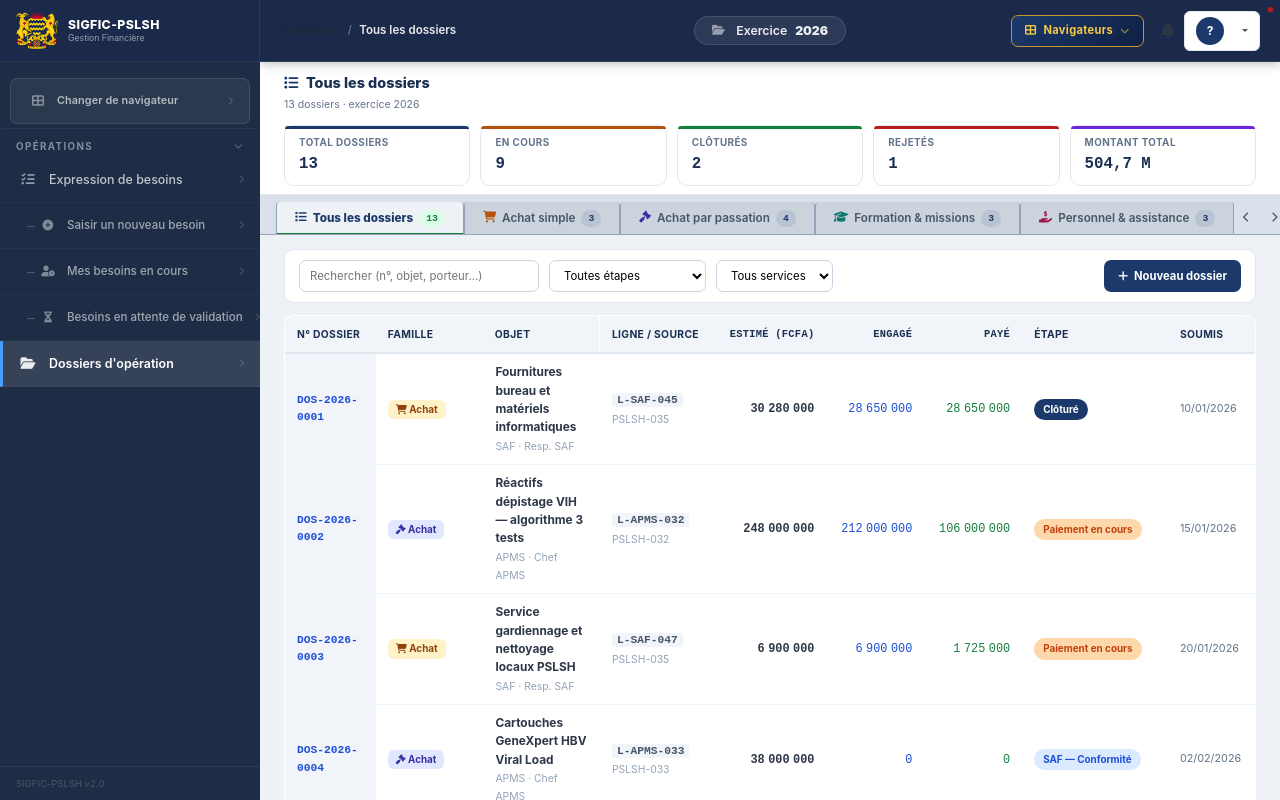
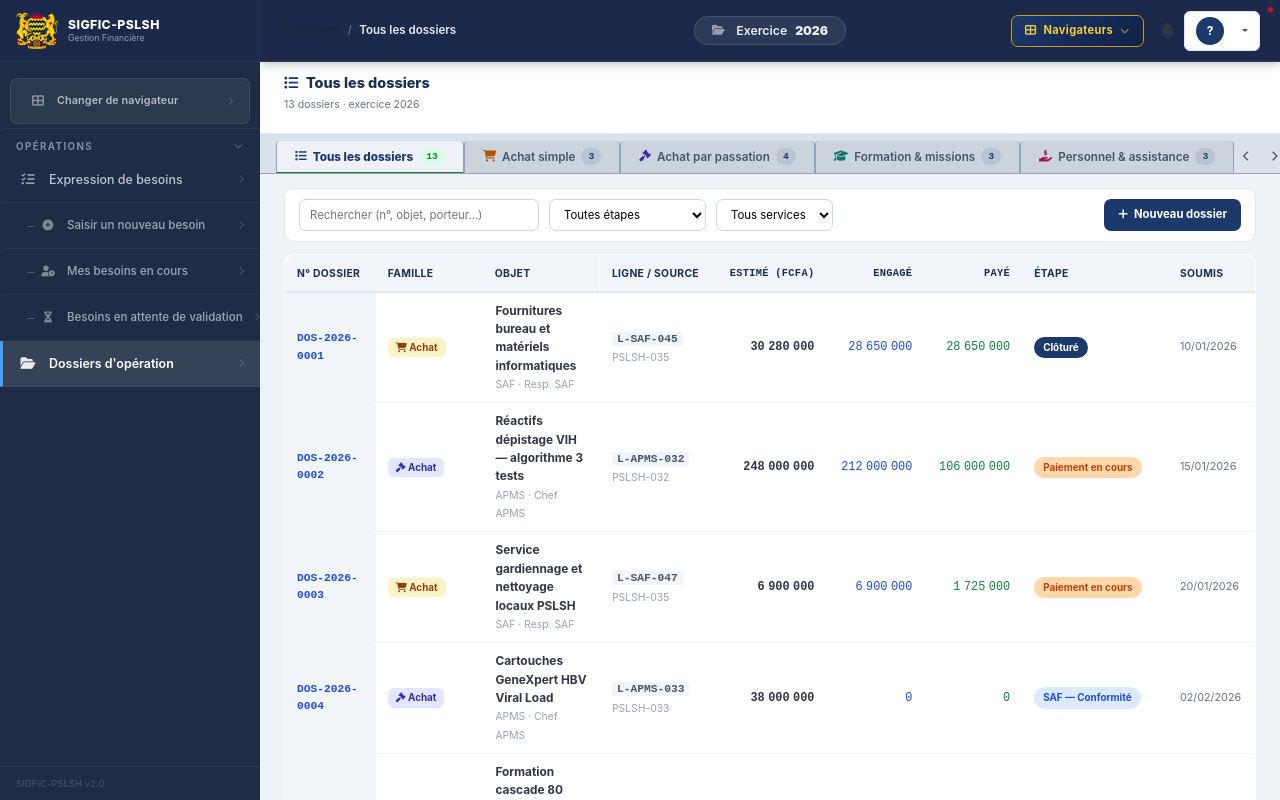
Before and after one commit to nndigamadji-droid/sigfic-pslsh, a website: page frontend/pages/dossiers/index.html in a window 1280 px wide. Drawn offline with nearby package versions, Linux system fonts and the light colour scheme.

Commit message:
ui(dossiers): drop the KPI strip above the canvas

```diff
--- a/frontend/pages/dossiers/index.html
+++ b/frontend/pages/dossiers/index.html
@@ -17,20 +17,6 @@
     .dos-title-row { display:flex; justify-content:space-between; align-items:flex-end; margin-bottom:10px; }
     .dos-title-row h5 { margin:0; font-size:.96rem; font-weight:800; color:#1b2f52; }
     .dos-title-row small { font-size:.7rem; color:#64748b; }
-
-    .dos-kpi-bar { display:grid; grid-template-columns:repeat(5,1fr); gap:10px; }
-    .dos-kpi {
-      background:#fff; border:1px solid #e2e8f0; border-radius:10px;
-      padding:9px 14px; position:relative;
-    }
-    .dos-kpi::before { content:''; position:absolute; top:0;left:0;right:0;height:3px;border-radius:10px 10px 0 0; }
-    .k-blue::before    { background:#1b3a6b; }
-    .k-orange::before  { background:#b45309; }
-    .k-green::before   { background:#15803d; }
-    .k-red::before     { background:#b91c1c; }
-    .k-violet::before  { background:#6d28d9; }
-    .dos-kpi .lbl { font-size:.66rem; font-weight:700; color:#64748b; text-transform:uppercase; letter-spacing:.04em; }
-    .dos-kpi .val { font-size:1.05rem; font-weight:800; color:#1b2f52; font-family:monospace; margin-top:2px; }
 
     .dos-body { flex:1; overflow:hidden; display:flex; flex-direction:column; background:#eef2f7; }
     .dos-canvas { flex:1; overflow-y:auto; padding:14px 24px; }
@@ -191,13 +177,6 @@
             <small id="paneSub">Vue consolidée des dossiers d'opération PSLSH/IST · exercice 2026</small>
           </div>
         </div>
-        <div class="dos-kpi-bar">
-          <div class="dos-kpi k-blue"><div class="lbl">Total dossiers</div><div class="val" id="kpiTotal">—</div></div>
-          <div class="dos-kpi k-orange"><div class="lbl">En cours</div><div class="val" id="kpiEnCours">—</div></div>
-          <div class="dos-kpi k-green"><div class="lbl">Clôturés</div><div class="val" id="kpiClos">—</div></div>
-          <div class="dos-kpi k-red"><div class="lbl">Rejetés</div><div class="val" id="kpiRejete">—</div></div>
-          <div class="dos-kpi k-violet"><div class="lbl">Montant total</div><div class="val" id="kpiMontant">—</div></div>
-        </div>
       </div>
 
       <div class="dos-body">
@@ -285,12 +264,6 @@ function save() { localStorage.setItem(STORAGE_KEY, JSON.stringify(_dossiers));
 
 function fmt(n) { return Math.round(n).toLocaleString('fr-FR'); }
 
-function fmtMontant(n) {
-  if (n >= 1e9) return (n / 1e9).toFixed(2).replace('.', ',') + ' Md';
-  if (n >= 1e6) return (n / 1e6).toFixed(1).replace('.', ',') + ' M';
-  return fmt(n);
-}
-
 function familyOf(code) { return FAMILIES.find((f) => f.code === code) || FAMILIES[0]; }
 
 function etapePill(etape) {
@@ -343,14 +316,6 @@ function renderTabs() {
     </div>`;
 }
 
-function renderKpis(list) {
-  document.getElementById('kpiTotal').textContent   = list.length;
-  document.getElementById('kpiEnCours').textContent = list.filter((d) => !['clos', 'rejete', 'brouillon'].includes(d.etape)).length;
-  document.getElementById('kpiClos').textContent    = list.filter((d) => d.etape === 'clos').length;
-  document.getElementById('kpiRejete').textContent  = list.filter((d) => d.etape === 'rejete').length;
-  document.getElementById('kpiMontant').textContent = fmtMontant(list.reduce((s, d) => s + (d.montant_estime || 0), 0));
-}
-
 function renderTable(list) {
   if (!list.length) {
     document.getElementById('dossierTable').innerHTML =
@@ -392,7 +357,6 @@ function renderTable(list) {
 
 function render() {
   const list = filterDossiers();
-  renderKpis(list);
   renderTable(list);
   renderTabs();
   const fam = familyOf(_currentType);
```
